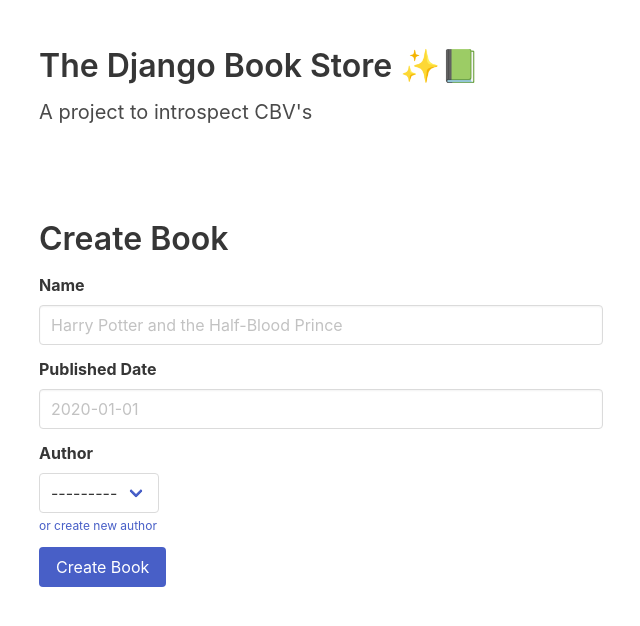
After one commit to sjbitcode/django-cbv-inspect, a Django app: page /books/new/ in a window 1280 px wide. The commit adds this page. Shown: the top 626 px of the page, without its empty margins (25-665 px from the left). Run offline with Django 3.2, Linux system fonts and the light colour scheme; data that the repository does not hold is empty; some libraries are stand-ins or nearby versions.

Commit message:
implement createview

```diff
--- a/books/forms.py
+++ b/books/forms.py
@@ -1,9 +1,15 @@
 from django.forms import ModelForm
 
-from .models import Book
+from .models import Author, Book
 
 
 class BookForm(ModelForm):
     class Meta:
         model = Book
         fields = ["name", "author", "published"]
+
+
+class AuthorForm(ModelForm):
+    class Meta:
+        model = Author
+        fields = "__all__"
--- a/books/models.py
+++ b/books/models.py
@@ -17,7 +17,7 @@
     isbn = models.CharField(max_length=17, blank=True)
 
     def __str__(self) -> str:
-        return f"Book <{self.name[:50]}>"
+        return self.name
 
     def get_absolute_url(self):
         return reverse("book_detail", kwargs={"pk": self.pk})
@@ -32,7 +32,7 @@
         return f"{self.first_name} {self.last_name}"
 
     def __str__(self) -> str:
-        return f"Author <{self.name}>"
+        return self.name
 
 
 def generate_isbn(sender, instance, *args, **kwargs):
--- a/books/urls.py
+++ b/books/urls.py
@@ -5,4 +5,7 @@
 urlpatterns = [
     path("", views.BookListView.as_view(), name="books"),
     path("<int:pk>/", views.BookDetailView.as_view(), name="book_detail"),
+    path("edit/<int:pk>/", views.BookUpdateView.as_view(), name="book_edit"),
+    path("new/", views.BookCreateView.as_view(), name="book_create"),
+    path("authors/new/", views.AuthorCreateView.as_view(), name="author_create"),
 ]
--- a/books/views.py
+++ b/books/views.py
@@ -6,8 +6,10 @@
     UpdateView,
     DeleteView,
 )
+from django.urls import reverse_lazy
 
-from .models import Book
+from .forms import AuthorForm, BookForm
+from .models import Author, Book
 
 
 class BookListView(ListView):
@@ -16,3 +18,22 @@
 
 class BookDetailView(DetailView):
     model = Book
+
+
+class BookCreateView(CreateView):
+    model = Book
+    form_class = BookForm
+
+
+class BookUpdateView(UpdateView):
+    model = Book
+    form_class = BookForm
+
+    def get_success_url(self) -> str:
+        return reverse_lazy("book_detail", kwargs={"pk": self.object.pk})
+
+
+class AuthorCreateView(CreateView):
+    model = Author
+    form_class = AuthorForm
+    success_url = reverse_lazy("books")
--- /dev/null
+++ b/templates/books/book_form.html
@@ -0,0 +1,63 @@
+{% extends 'base.html' %}
+
+{% block title %}Book Create{% endblock %}
+
+{% block content %}
+
+<h1>{% if object %}Update{% else %}Create{% endif %} Book</h1>
+
+<form method="post">
+    {% csrf_token %}
+    <div class="columns">
+        <div class="column is-half">
+            <div class="field">
+                <label class="label">Name</label>
+                <div class="control">
+                    <input class="input" type="text" name="{{ form.name.name }}" value="{{ object.name|default:'' }}"
+                        placeholder="Harry Potter and the Half-Blood Prince">
+                </div>
+            </div>
+
+            <div class="field">
+                <label class="label">Published Date</label>
+                <div class="control">
+                    <input class="input" type="text" name="{{ form.published.name }}" placeholder="2020-01-01"
+                        value="{{ object.published|date:'Y-m-d'|default:'' }}">
+                </div>
+            </div>
+
+            <div class="field">
+                <label class="label">Author</label>
+                <div class="control">
+                    <div class="select">
+                        <select name="{{ form.author.name }}">
+                            {% for choice in form.fields.author.choices %}
+
+                            {% if object and object.author.name == choice.1 %}
+                            <option value="{{ choice.0 }}" selected>{{ choice.1 }}</option>
+                            {% else %}
+                            <option value="{{ choice.0 }}">{{ choice.1 }}</option>
+                            {% endif %}
+                            {% endfor %}
+                        </select>
+                    </div>
+                </div>
+                <a href="{% url 'author_create' %}">
+                    <p class="help">or create new author</p>
+                </a>
+            </div>
+
+            <div class="field">
+                <div class="control">
+                    {% if object %}
+                    <button class="button is-link" type="submit">Update Book</button>
+                    {% else %}
+                    <button class="button is-link" type="submit">Create Book</button>
+                    {% endif %}
+                </div>
+            </div>
+        </div>
+    </div>
+</form>
+
+{% endblock %}
```
Also changed, not shown: templates/books/author_form.html (added, +38 -0 lines), templates/books/book_detail.html (+11 -4 lines), templates/books/book_list.html (+14 -4 lines).
